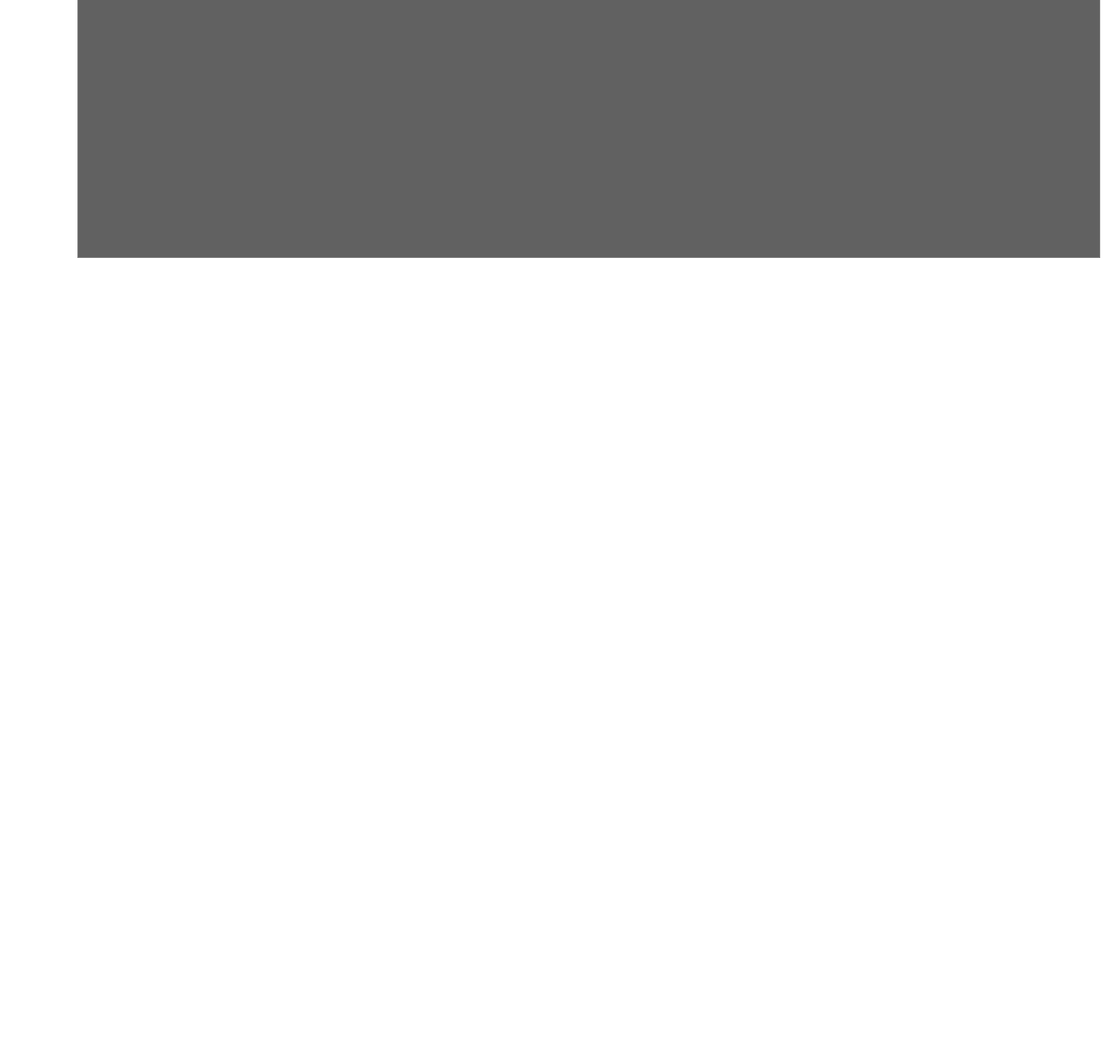
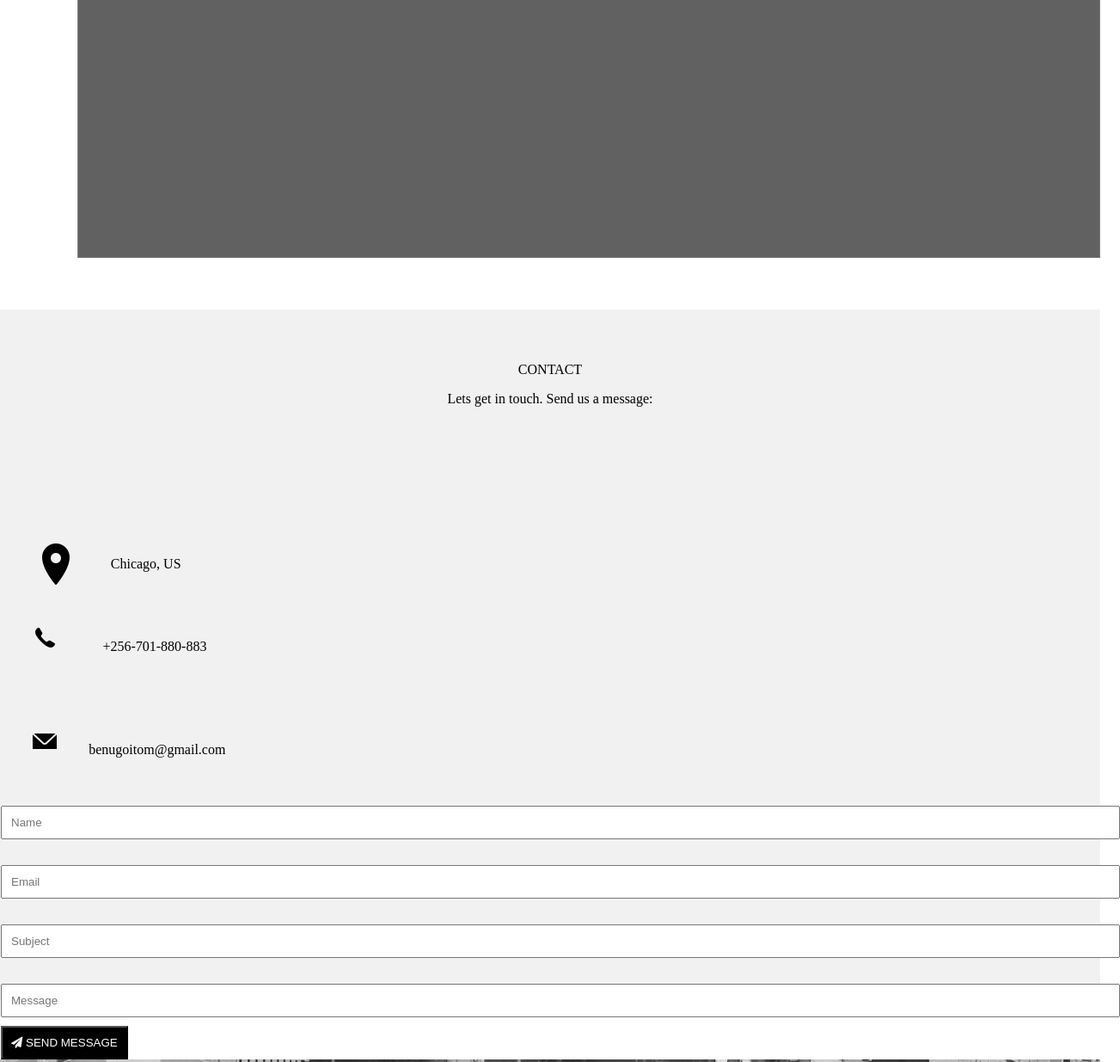
Before and after one commit to Benhur-me/web-test, a plain HTML site: page index.html in a window 1280 px wide. Shown: the part 4947-6182 px from the top of the page at 86% size, 1303 px wide, since content can reach past the window. Before the commit the page ends 5247 px from the top, so only its background shows below. Drawn offline with Linux system fonts and the light colour scheme.

Commit message:
Adding contact page

```diff
--- a/index.css
+++ b/index.css
@@ -1,6 +1,7 @@
 body{
     margin: 0;
     padding: 0;
+    width: 100%;
 }
 li{
     display: inline-block;
@@ -361,3 +362,70 @@ button:hover{
 .time{
     color: #616161;
 }
+.main_contact{
+    border: 1px solid #f1f1f1;
+    margin: 0  auto;
+    text-align: center;
+    margin-top: 60px;
+    height: 100vh;
+    background-color: #f1f1f1;
+}
+.contact{
+    border: px solid black;
+    margin: 0  auto;
+    text-align: center;
+    margin-top: 60px;
+    height: 20vh;
+    width: 30%;
+    margin-bottom: 50px;
+}
+.address{
+    float: left;
+    display: inline-block;
+    border: px solid black;
+    width: 10%;
+}
+.chicago_text{
+    float: left;
+    display: inline-block;
+    border: px solid black;
+
+}
+.mobile{
+    border: px solid black;
+    width: 10%;
+    margin-top: 20px;
+    display: inline-block;
+    float: left;
+}
+.mob_numbers{
+    margin-top: 20px;
+    float: left;
+    border: px solid black;
+    width: 15%;
+    display: inline-block;
+    margin-left: 0;
+}
+.final_test{
+    margin-top: 40px;
+    border: px solid black;
+    height: 10vh;
+    width: 80%;
+}
+input{
+    margin-top: 30px;
+    float: left;
+    width: 100%;
+    padding: 10px;
+}
+.input{
+    float: left;
+    margin-top: 10px;
+    padding: 10px;
+    background-color: #000;
+    color: white;
+}
+.map{
+    filter: grayscale(5);
+    width: 100%;
+}
--- a/index.html
+++ b/index.html
@@ -170,6 +170,43 @@
                     <div class="basic_sign"><button class="sign_up">Sign up</button></div>
                     </div>
         </div>
+        <div class="main_contact">
+            <div class="contact">
+                <p class="contact_paragraph">CONTACT</p>
+                <p>Lets get in touch. Send us a message:</p>
+            </div>
+            <div class="address">
+                <img src="location.png" alt="">
+            </div>
+            <div class="chicago_text">
+                <p>Chicago, US</p>
+            </div><br><br>
+            <div class="final_test">
+                <div class="mobile">
+                    <img src="phone.png" alt="">
+                </div>
+                <div class="mob_numbers">
+                    <p>+256-701-880-883</p>
+                </div><br><br>
+            </div>
+            <div class="final_test">
+                <div class="mobile">
+                    <img src="mail.png" alt="">
+                </div>
+                <div class="mob_numbers">
+                    <p>benugoitom@gmail.com</p>
+                </div><br><br>
+            </div>
+            <input type="text" name="" id="" placeholder="Name"><br>
+            <input type="email" name="" id="" placeholder="Email"><br>
+            <input type="text" name="" id="" placeholder="Subject"><br>
+            <input type="text" name="" id="" placeholder="Message"><br>
+            <button class="input" type="submit">
+                <i class="fa fa-paper-plane"></i> SEND MESSAGE
+              </button>
+        </div>
+
+        <img class="map" src="map.jpg" alt="">
 
     </div>
 
```
Also changed, not shown: location.png (added), mail.png (added), map.jpg (added), phone.png (added).
